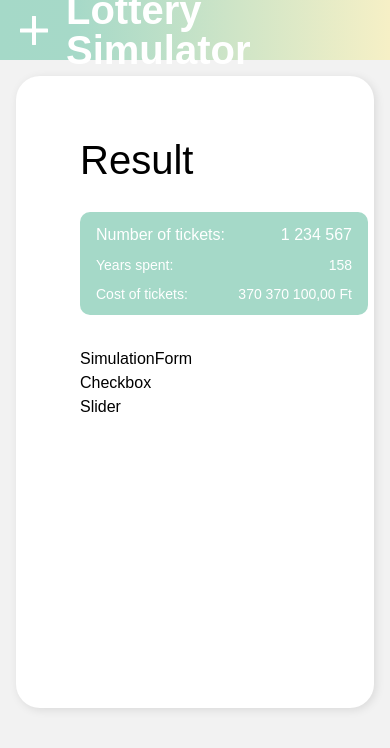
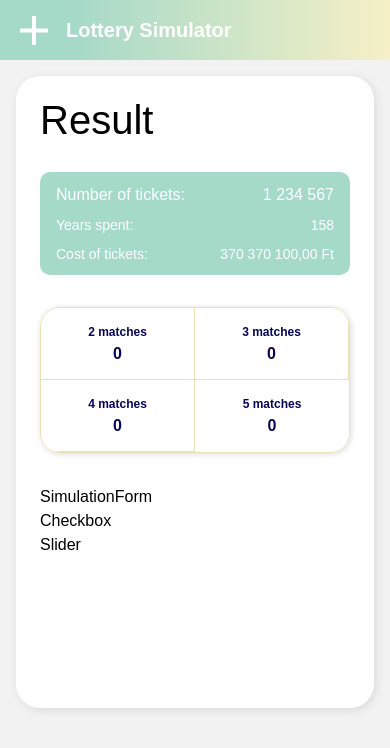
Before and after one commit to Doni002/lottery-simulator, a React (Vite) app in the folder frontend/: page / in a window 390 px wide. Shown: the top 748 px of the page. Built offline with nearby package versions, Linux system fonts and the light colour scheme.

Commit message:
add result cards and mobile responsive sizing

```diff
--- a/frontend/src/app/layouts/Header.tsx
+++ b/frontend/src/app/layouts/Header.tsx
@@ -11,7 +11,7 @@ export function Header() {
         <path d="M14 1V28" stroke="currentColor" strokeWidth="4" strokeLinecap="round" />
         <path d="M1 14.5H27" stroke="currentColor" strokeWidth="4" strokeLinecap="round" />
       </svg>
-      <span className="title-xl font-bold text-white">
+      <span className="text-[20px] leading-[100%] capitalize md:text-[40px] font-bold text-white">
         Lottery Simulator
       </span>
     </header>
--- a/frontend/src/app/layouts/MainLayout.tsx
+++ b/frontend/src/app/layouts/MainLayout.tsx
@@ -7,7 +7,7 @@ interface MainLayoutProps {
 
 export function MainLayout({ children }: MainLayoutProps) {
   return (
-    <div className="min-h-screen flex flex-col">
+    <div className="min-h-screen flex flex-col bg-[var(--color-page-bg)]">
       <Header />
       <main className="flex-1">{children}</main>
     </div>
--- a/frontend/src/features/simulation/SimulationContainer.tsx
+++ b/frontend/src/features/simulation/SimulationContainer.tsx
@@ -1,10 +1,11 @@
-import { Card, SimulationForm, Summary } from './components';
+import { Card, ResultDetails, SimulationForm, Summary } from './components';
 
 export function SimulationContainer() {
   return (
     <div className="h-full min-h-full flex items-center justify-center p-4 md:p-6">
       <Card>
         <Summary />
+        <ResultDetails />
         <SimulationForm />
       </Card>
     </div>
--- a/frontend/src/features/simulation/components/Card.tsx
+++ b/frontend/src/features/simulation/components/Card.tsx
@@ -6,7 +6,7 @@ interface CardProps {
 
 export function Card({ children }: CardProps) {
   return (
-    <div className="w-full max-w-[792px] min-h-[632px] rounded-[24px] bg-white p-16 opacity-100 shadow-[2px_2px_10px_0px_#0000001A] flex flex-col gap-8">
+    <div className="w-full min-w-[332px] max-w-[792px] min-h-[632px] rounded-[24px] bg-white p-6 md:p-16 opacity-100 shadow-[2px_2px_10px_0px_#0000001A] flex flex-col gap-8">
       <h2 className="title-xl">
         Result
       </h2>
--- /dev/null
+++ b/frontend/src/features/simulation/components/ResultDetails.tsx
@@ -0,0 +1,20 @@
+import { ResultCard } from '../../../shared/components/ResultCard';
+
+const MATCH_RESULTS = [
+  { matchCount: 2, value: 0 },
+  { matchCount: 3, value: 0 },
+  { matchCount: 4, value: 0 },
+  { matchCount: 5, value: 0 }
+];
+
+export function ResultDetails() {
+  return (
+    <div className="w-full max-w-[325px] min-w-[288px] md:w-fit md:max-w-none md:min-w-0 overflow-hidden rounded-[20px] border border-[#E8E2B4] shadow-[1px_1px_6px_0px_#00000026]">
+      <div className="grid grid-cols-2 md:grid-cols-[repeat(4,127px)] divide-x divide-y md:divide-y-0 divide-[#E8E2B4]">
+        {MATCH_RESULTS.map(({ matchCount, value }) => (
+          <ResultCard key={matchCount} matchCount={matchCount} value={value} />
+        ))}
+      </div>
+    </div>
+  );
+}
--- a/frontend/src/features/simulation/components/index.ts
+++ b/frontend/src/features/simulation/components/index.ts
@@ -2,5 +2,6 @@ export { Card } from './Card';
 export { MatchStatItem } from './MatchStatItem';
 export { MatchStats } from './MatchStats';
 export { NumberRow } from './NumberRow';
+export { ResultDetails } from './ResultDetails';
 export { Summary } from './Summary';
 export { SimulationForm } from './SimulationForm';
--- /dev/null
+++ b/frontend/src/shared/components/ResultCard.tsx
@@ -0,0 +1,17 @@
+interface ResultCardProps {
+  matchCount: number;
+  value: number;
+}
+
+export function ResultCard({ matchCount, value }: ResultCardProps) {
+  return (
+    <div className="bg-white w-full md:w-[127px] h-[72px] flex flex-col items-center justify-center gap-2">
+      <span className="text-center text-[12px] font-bold leading-[100%] text-[#060658]">
+        {matchCount} matches
+      </span>
+      <span className="text-[16px] font-bold leading-[100%] text-[#060658]">
+        {value.toLocaleString('pt-BR')}
+      </span>
+    </div>
+  );
+}
--- a/frontend/src/styles/globals.css
+++ b/frontend/src/styles/globals.css
@@ -5,10 +5,10 @@ html,
 body {
 	margin: 0;
 	padding: 0;
+	min-width: 362px;
 }
 
 body {
-	background: var(--color-page-bg);
 	font-family: var(--font-family-base);
 }
 
```
